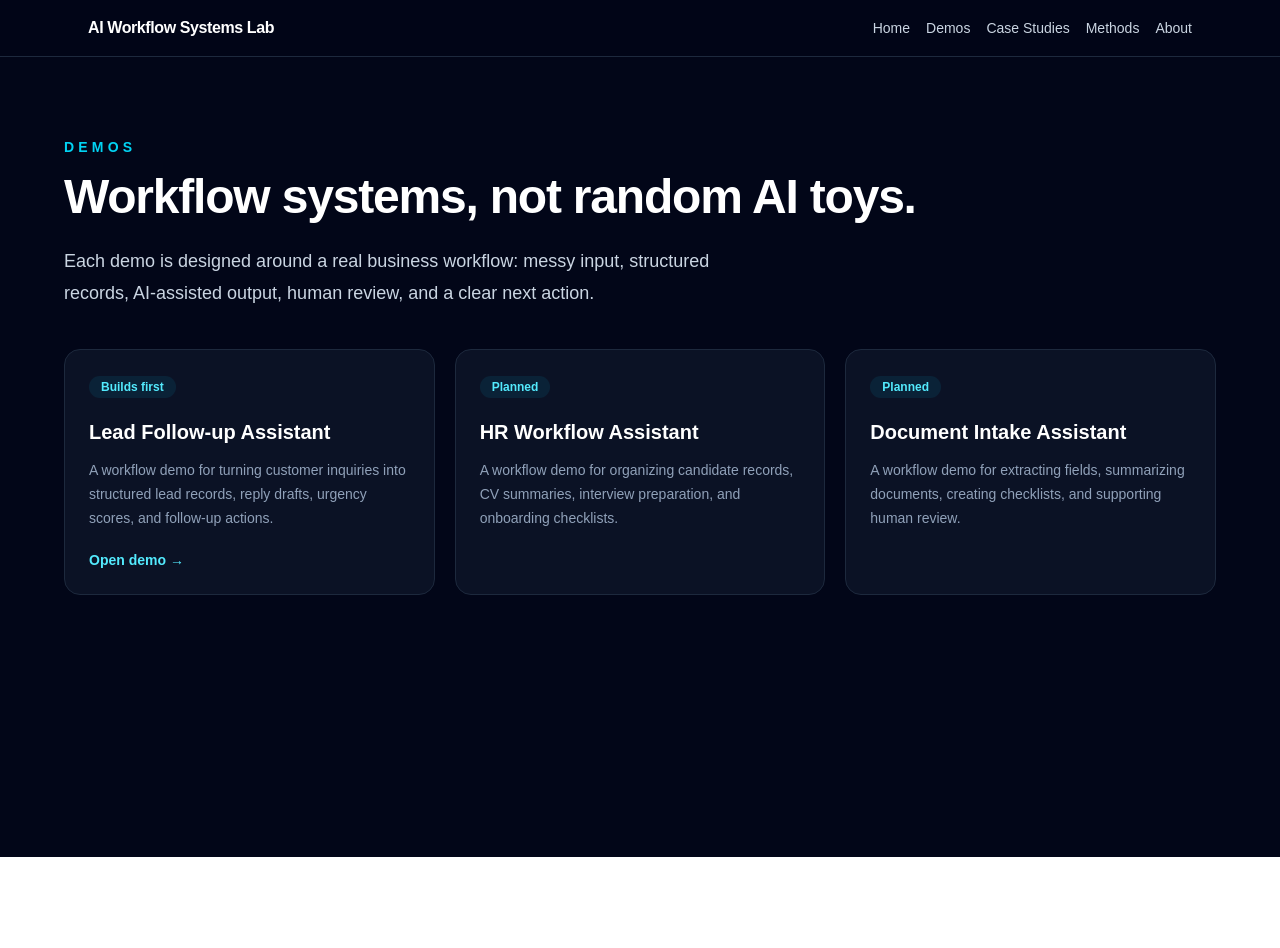
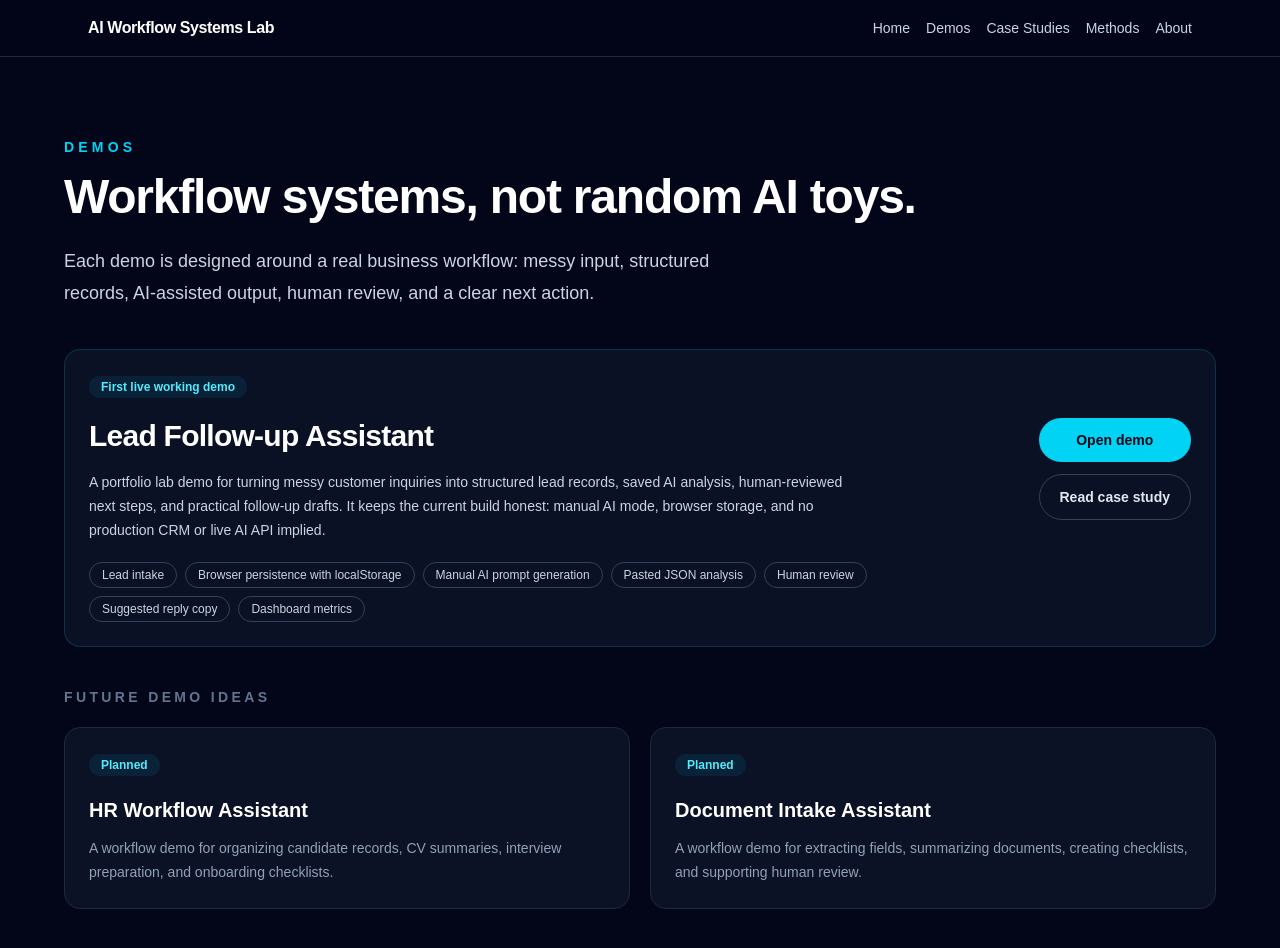
Before and after one commit to solitud3456/ai-workflow-systems-lab, a Next.js app: page /demos in a window 1280 px wide. Shown: the top 948 px of the page. Before the commit the page ends 857 px from the top, so only its background shows below. Built offline with nearby package versions, Linux system fonts and the light colour scheme.

Commit message:
Feature lead follow-up demo on demos page

```diff
--- a/src/app/demos/page.tsx
+++ b/src/app/demos/page.tsx
@@ -1,13 +1,18 @@
+import Link from "next/link";
 import PageHeader from "@/components/PageHeader";
 import InfoCard from "@/components/InfoCard";
-const demos = [
-  {
-  title: "Lead Follow-up Assistant",
-  status: "Builds first",
-  href: "/demos/lead-follow-up",
-  description:
-    "A workflow demo for turning customer inquiries into structured lead records, reply drafts, urgency scores, and follow-up actions.",
-},
+
+const leadFollowUpFeatures = [
+  "Lead intake",
+  "Browser persistence with localStorage",
+  "Manual AI prompt generation",
+  "Pasted JSON analysis",
+  "Human review",
+  "Suggested reply copy",
+  "Dashboard metrics",
+];
+
+const futureDemos = [
   {
     title: "HR Workflow Assistant",
     status: "Planned",
@@ -32,16 +37,68 @@ export default function DemosPage() {
           description="Each demo is designed around a real business workflow: messy input, structured records, AI-assisted output, human review, and a clear next action."
         />
 
-        <div className="mt-10 grid gap-5 md:grid-cols-3">
-          {demos.map((demo) => (
+        <section className="mt-10 rounded-2xl border border-cyan-500/20 bg-slate-900/70 p-6">
+          <span className="rounded-full bg-cyan-500/10 px-3 py-1 text-xs font-semibold text-cyan-300">
+            First live working demo
+          </span>
+
+          <div className="mt-5 flex flex-col gap-6 lg:flex-row lg:items-start lg:justify-between">
+            <div>
+              <h2 className="text-3xl font-semibold tracking-tight text-white">
+                Lead Follow-up Assistant
+              </h2>
+              <p className="mt-4 max-w-3xl text-sm leading-6 text-slate-300">
+                A portfolio lab demo for turning messy customer inquiries into
+                structured lead records, saved AI analysis, human-reviewed next
+                steps, and practical follow-up drafts. It keeps the current build
+                honest: manual AI mode, browser storage, and no production CRM
+                or live AI API implied.
+              </p>
+
+              <div className="mt-5 flex flex-wrap gap-2">
+                {leadFollowUpFeatures.map((feature) => (
+                  <span
+                    key={feature}
+                    className="rounded-full border border-slate-700 px-3 py-1 text-xs font-medium text-slate-300"
+                  >
+                    {feature}
+                  </span>
+                ))}
+              </div>
+            </div>
+
+            <div className="flex shrink-0 flex-col gap-3 sm:flex-row lg:flex-col">
+              <Link
+                href="/demos/lead-follow-up"
+                className="rounded-full bg-cyan-400 px-5 py-3 text-center text-sm font-semibold text-slate-950 transition hover:bg-cyan-300"
+              >
+                Open demo
+              </Link>
+              <Link
+                href="/case-studies"
+                className="rounded-full border border-slate-700 px-5 py-3 text-center text-sm font-semibold text-slate-200 transition hover:border-cyan-400 hover:text-cyan-300"
+              >
+                Read case study
+              </Link>
+            </div>
+          </div>
+        </section>
+
+        <div className="mt-10">
+          <p className="text-sm font-semibold uppercase tracking-[0.24em] text-slate-500">
+            Future demo ideas
+          </p>
+
+          <div className="mt-5 grid gap-5 md:grid-cols-2">
+            {futureDemos.map((demo) => (
               <InfoCard
                 key={demo.title}
                 title={demo.title}
                 description={demo.description}
                 tag={demo.status}
-  href={demo.href}
               />
             ))}
+          </div>
         </div>
       </section>
     </main>
```
Lines whose indentation alone changed are shown as unchanged.
